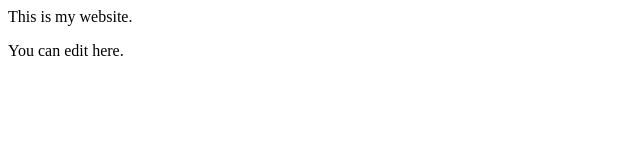
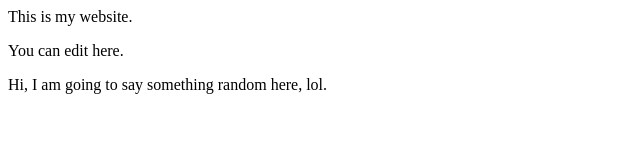
Before and after one commit to Maya-ye-510/Coding-Challenge-Week4, a plain HTML site: page index.html in a window 1280 px wide. Shown: the whole page, without its empty margins (0-640 px from the left). Drawn offline with Linux system fonts and the light colour scheme.

Commit message:
Update index.html

```diff
--- a/index.html
+++ b/index.html
@@ -2,5 +2,6 @@
 <body>
     <p>This is my website.</p>
     <p>You can edit here.</p>
+    <p>Hi, I am going to say something random here, lol. </p>
     </body>
     </html>
```
